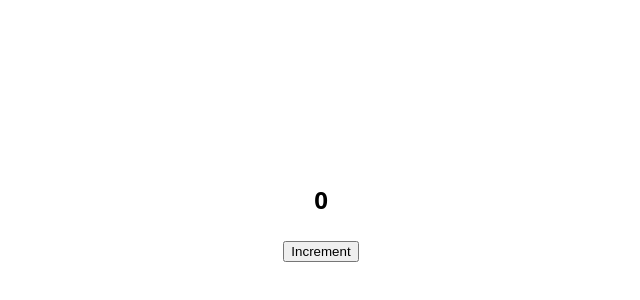
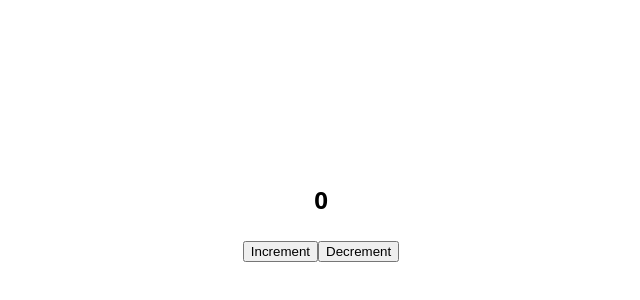
Before and after one commit to Kit-Trowbridge/react-practice, a React (Vite) app: page / in a window 1280 px wide. Shown: the part 188-488 px from the top of the page, without its empty margins (319-959 px from the left). Built offline with nearby package versions, Linux system fonts and the light colour scheme.

Commit message:
decrement button test passing

```diff
--- a/src/components/Counter.jsx
+++ b/src/components/Counter.jsx
@@ -5,13 +5,18 @@ const Counter = () => {
     const countIncrementer = () => {
         // countIncrementer doesn't need to return anything, it just calls setCount
         // useState is what returns the count value
-        setCount(count + 1)
+        setCount(count + 1);
+    }
+
+    const countDecrementer = () => {
+        setCount(count - 1);
     }
 
     return(
         <div>
             <h2>{count}</h2>
             <button onClick={countIncrementer}>Increment</button>
+            <button onClick={countDecrementer}>Decrement</button>
         </div>
     )
 };
```
Also changed, not shown: 1 other file (tests, documents, lock files or other folders).
